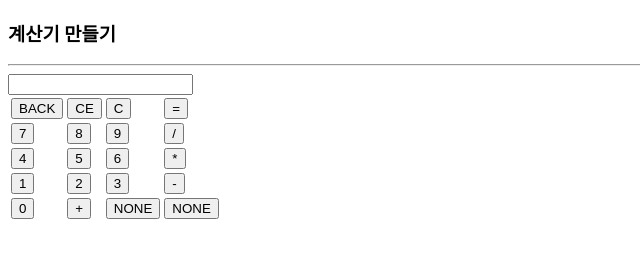
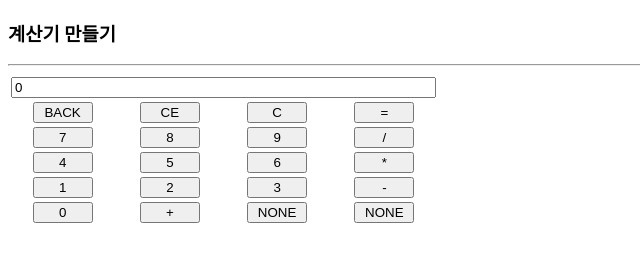
Before and after one commit to witch49/HTML5, a plain HTML site: page ch09/exercise/ch09-10.html in a window 1280 px wide. Shown: the whole page, without its empty margins (0-640 px from the left). Drawn offline with Linux system fonts and the light colour scheme.

Commit message:
Chapter09

```diff
--- a/ch09/exercise/ch09-10.html
+++ b/ch09/exercise/ch09-10.html
@@ -1,46 +1,94 @@
 <!DOCTYPE html>
 <html lang="ko">
+
 <head>
   <meta charset="UTF-8">
   <meta name="viewport" content="width=device-width, initial-scale=1.0">
   <meta http-equiv="X-UA-Compatible" content="ie=edge">
   <title>Ch09 10번</title>
+  <style>
+    table {
+      text-align : center;
+      border : 0;
+      width : 300px;
+    }
+    tr {
+      text-align : center;
+    }
+    td {
+      width : 80px;
+    }
+    input[type=button] {
+       width : 60px;
+     }
+  </style>
+
+  <script>
+    function input(b) {// 숫자나 기호가 눌려지면 그대로 화면에 출력해주는 함수
+      var lcd = document.getElementById("lcd");
+      if(lcd.value == "0") // 단순 초기값인 경우
+        lcd.value = b;
+      else
+        lcd.value += b; // 출력창에 버튼의 문자 덧붙임
+    }
+    function backward() { //back 버튼에 대한 처리 함수
+      var lcd = document.getElementById("lcd");
+      var len = lcd.value.length;
+      if(len == 0)
+        return;
+      else
+        lcd.value = lcd.value.substr(0, len-1); // LCD 창의 맨뒷글자 삭제
+    }
+    function calculate() { // "="가 눌러진 경우. 계산하고 결과 출력
+      var lcd = document.getElementById("lcd");
+      lcd.value = eval(lcd.value);
+    }
+    function clearLcd() {
+      var lcd = document.getElementById("lcd");
+      lcd.value = "0";
+    }
+  </script>
 </head>
+
 <body>
   <h3>계산기 만들기</h3>
   <hr>
-  <input type="text"><br>
-  <table>
+  <table name="cal">
     <tr>
-      <td><input type="button" value="BACK"></td>
-      <td><input type="button" value="CE"></td>
-      <td><input type="button" value="C"></td>
-      <td><input type="button" value="="></td>
+      <td colspan="4"><input type="text" id="lcd" value="0" size="50"></td>
     </tr>
     <tr>
-      <td><input type="button" value="7"></td>
-      <td><input type="button" value="8"></td>
-      <td><input type="button" value="9"></td>
-      <td><input type="button" value="/"></td>
+      <td><input id="back" type="button" value="BACK" onclick="backward()"></td>
+      <td><input id="ce" type="button" value="CE" onclick="clearLcd()"></td>
+      <td><input id="c" type="button" value="C" onclick="clearLcd();"></td>
+      <td><input id="equal" type="button" value="=" onclick="calculate()"></td>
     </tr>
     <tr>
-      <td><input type="button" value="4"></td>
-      <td><input type="button" value="5"></td>
-      <td><input type="button" value="6"></td>
-      <td><input type="button" value="*"></td>
+      <td><input id="seven" type="button" value="7" onclick="input(this.value)"></td>
+      <td><input id="eight" type="button" value="8" onclick="input(this.value)"></td>
+      <td><input id="nine" type="button" value="9" onclick="input(this.value)"></td>
+      <td><input id="divi" type="button" value="/" onclick="input(this.value)"></td>
     </tr>
     <tr>
-      <td><input type="button" value="1"></td>
-      <td><input type="button" value="2"></td>
-      <td><input type="button" value="3"></td>
-      <td><input type="button" value="-"></td>
+      <td><input id="four" type="button" value="4" onclick="input(this.value)"></td>
+      <td><input id="five" type="button" value="5" onclick="input(this.value)"></td>
+      <td><input id="six" type="button" value="6" onclick="input(this.value)"></td>
+      <td><input id="mul" type="button" value="*" onclick="input(this.value)"></td>
     </tr>
     <tr>
-      <td><input type="button" value="0"></td>
-      <td><input type="button" value="+"></td>
+      <td><input id="one" type="button" value="1" onclick="input(this.value)"></td>
+      <td><input id="two" type="button" value="2" onclick="input(this.value)"></td>
+      <td><input id="three" type="button" value="3" onclick="input(this.value)"></td>
+      <td><input id="mina" type="button" value="-" onclick="input(this.value)"></td>
+    </tr>
+    <tr>
+      <td><input id="zero" type="button" value="0" onclick="input(this.value)"></td>
+      <td><input id="plus" type="button" value="+" onclick="input(this.value)"></td>
       <td><input type="button" value="NONE"></td>
       <td><input type="button" value="NONE"></td>
     </tr>
   </table>
+
 </body>
+
 </html>
```
